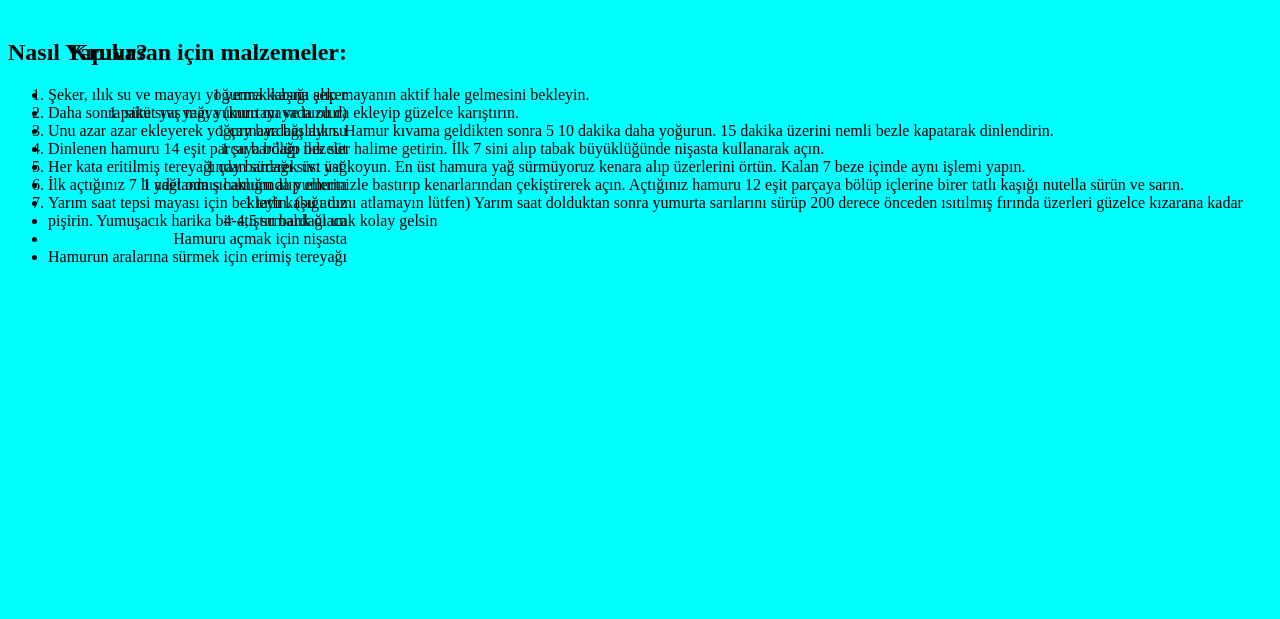
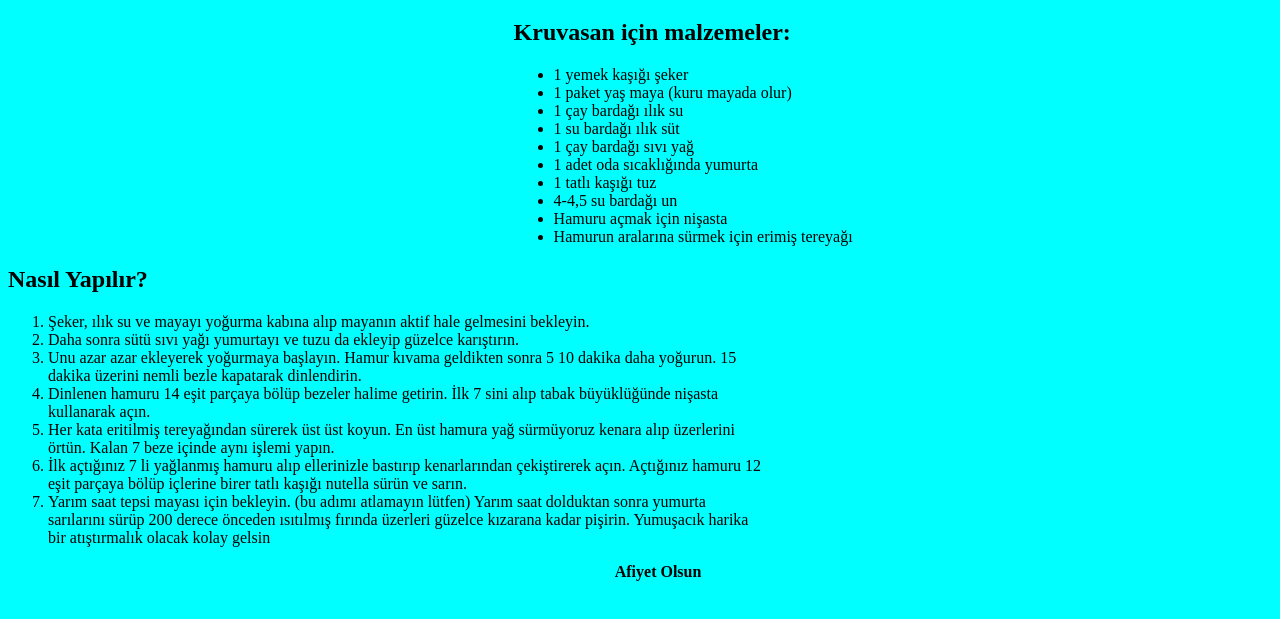
Before and after one commit to malikdavarci/odev-3, a plain HTML site: page index.html in a window 1280 px wide. Shown: the part 61-680 px from the top of the page. Drawn offline with Linux system fonts and the light colour scheme.

Commit message:
son hali

```diff
--- a/index.html
+++ b/index.html
@@ -37,6 +37,7 @@
                 <li>Yarım saat tepsi mayası için bekleyin. (bu adımı atlamayın lütfen) Yarım saat dolduktan sonra yumurta sarılarını sürüp 200 derece önceden ısıtılmış fırında üzerleri güzelce kızarana kadar pişirin. Yumuşacık harika bir atıştırmalık olacak kolay gelsin</li>
             </ol>
         </p>
+        <p><strong id="afiyet" >Afiyet Olsun</strong></p>
     </section>
 </body>
 </html>
--- a/style.css
+++ b/style.css
@@ -2,17 +2,15 @@ body{
     background-color:aqua;
 }
 
-section {
-    position:absolute;
-
-}
-
 #malzemeler {
-    display: block;
-    text-align:right;
+    margin-left: 40%;
 }
 
 #yapılıs {
-    display: block;
-    text-align: left;
+    margin-right: 40%;
 }
+
+#afiyet {
+    text-emphasis-color: brown;
+    margin-left: 80%;
+}
```
